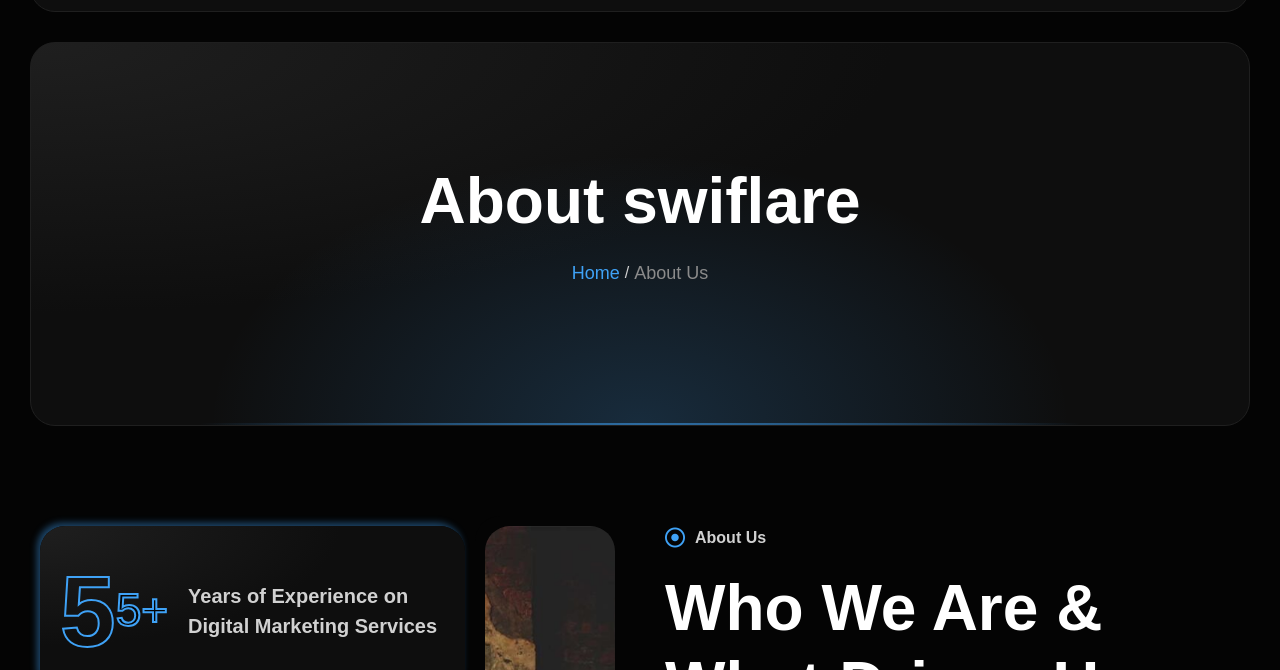
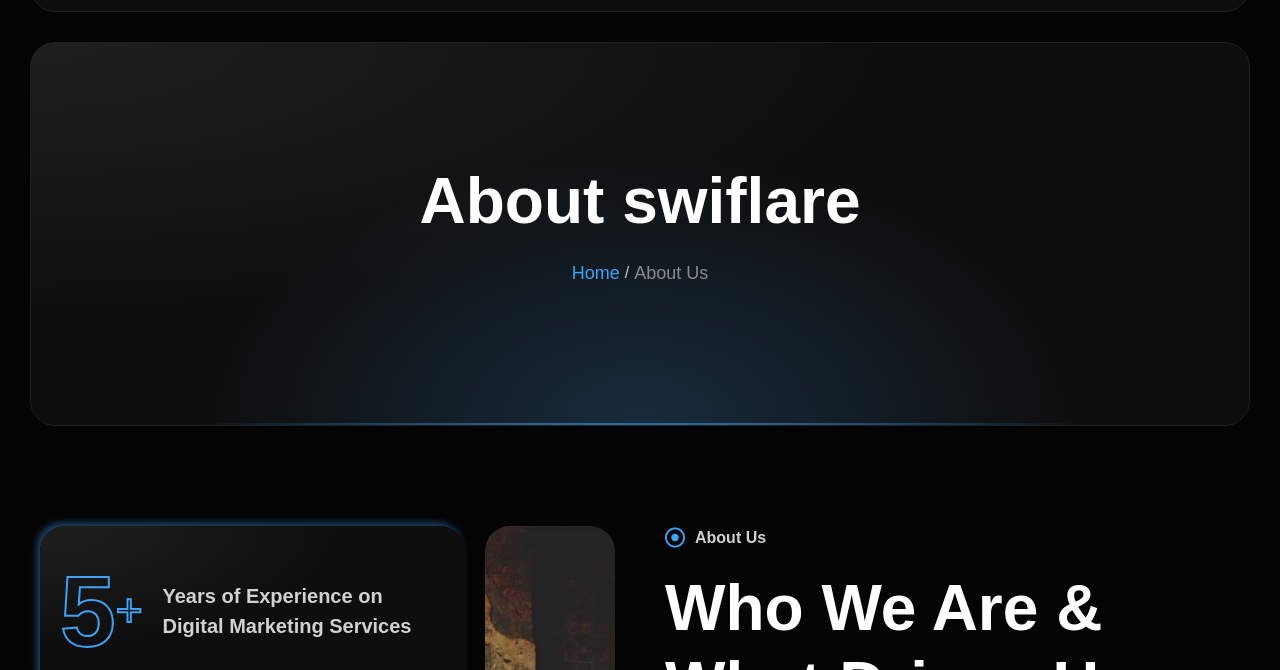
Before and after one commit to jashwa-29/swiflare-website-demo, a plain HTML site: page about.html in a window 1280 px wide. Shown: the part 130-800 px from the top of the page. Drawn offline with Linux system fonts and the light colour scheme; a web font is replaced by a local one.

```diff
--- a/about.html
+++ b/about.html
@@ -67,7 +67,7 @@
                                         <div class="card card-about animate-box animated animate__animated" data-animate="animate__fadeInDown">
                                             <div class="d-flex flex-row align-items-center">
                                                 <span class="counter" data-target="5"></span>
-                                                <span class="counter-detail">5+</span>
+                                                <span class="counter-detail">+</span>
                                             </div>
                                             <h6>Years of Experience on Digital Marketing Services</h6>
                                         </div>
```
